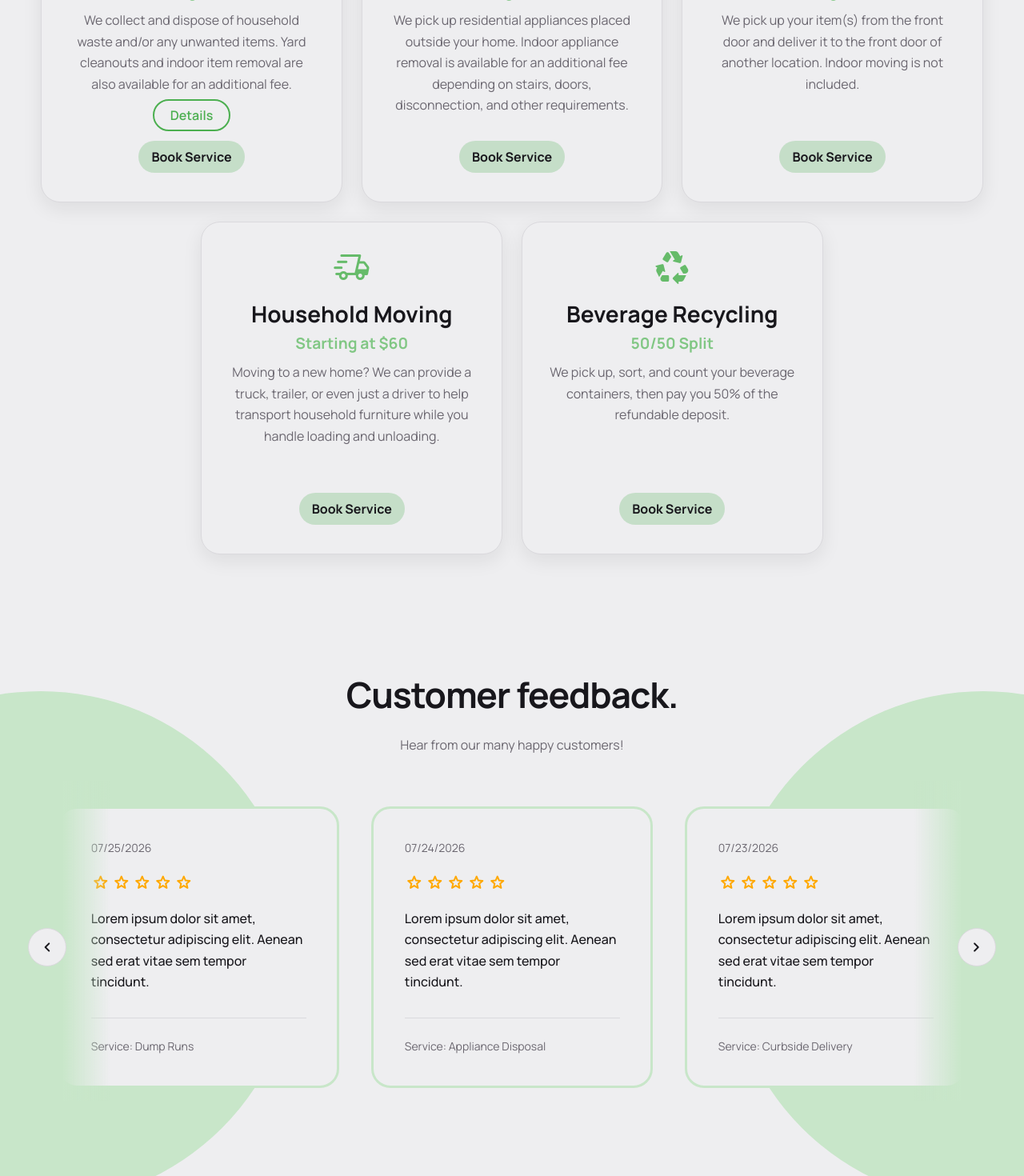
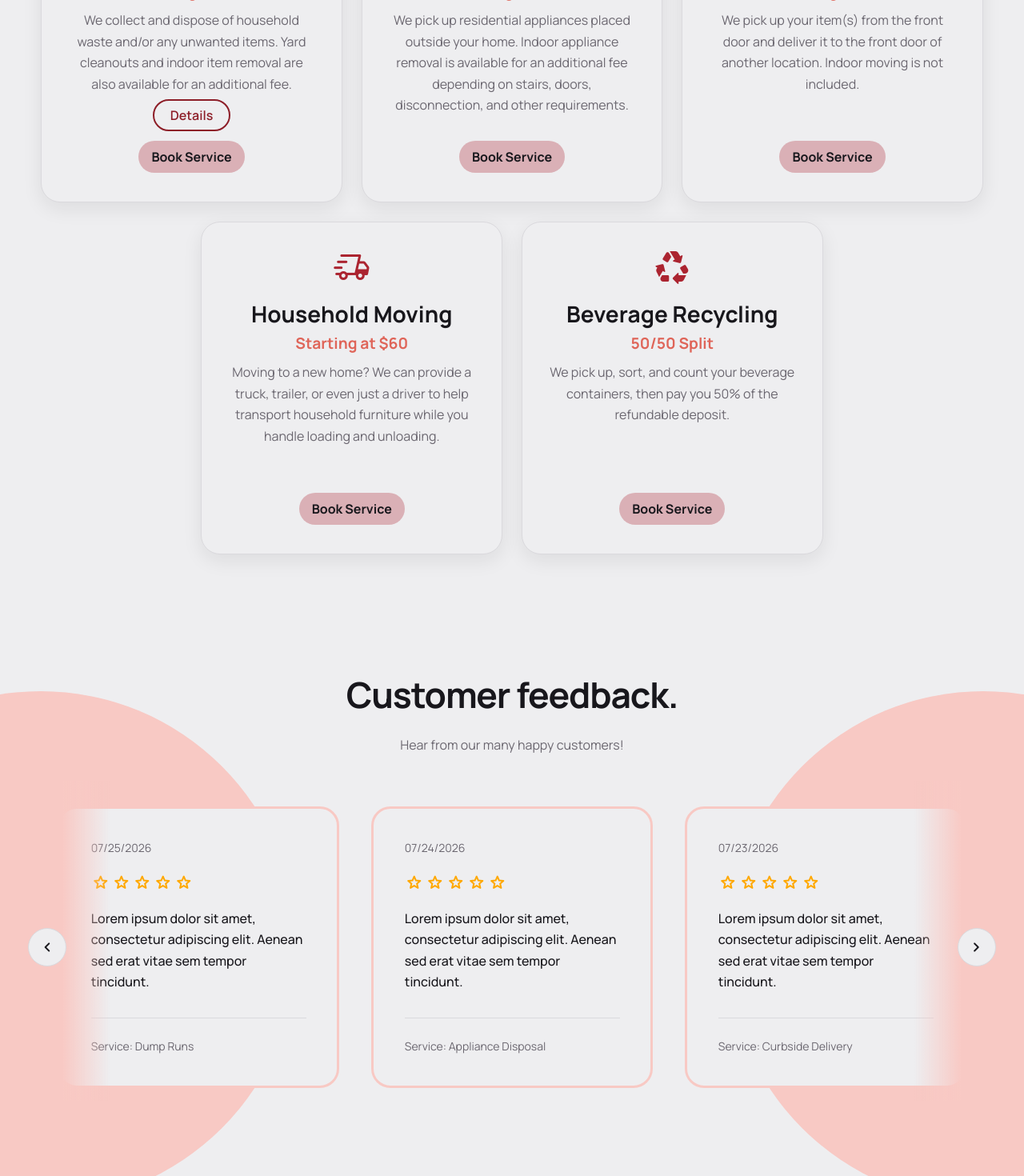
Before and after one commit to gwan-kib/CGT-Enterprises-Website, a React (Vite) app: page / in a window 1280 px wide. Shown: the part 1160-2630 px from the top of the page at 80% size. Built offline with nearby package versions, Linux system fonts and the light colour scheme.

Commit message:
style(brand): swap all remaining green accents to red equivalents
Replace every var(--color-brand-green-NNN) reference with
var(--color-brand-red-NNN) across services, faq, reviews,
review-form, and hero. Green tokens remain defined for future use.

```diff
--- a/src/styles/sections/faq.css
+++ b/src/styles/sections/faq.css
@@ -20,9 +20,9 @@
     @apply flex flex-col items-center justify-center text-center;
     margin-bottom: var(--space-4);
     padding: var(--space-4);
-    border: .1rem solid var(--color-brand-green-600);
+    border: .1rem solid var(--color-brand-red-600);
     border-radius: 1.5rem;
-    background: var(--color-brand-green-200);
+    background: var(--color-brand-red-200);
     transition: .2s all var(--easing-standard);
   }
 
@@ -32,7 +32,7 @@
     border: none;
     width: 100%;
     background: none;
-    color: var(--color-brand-green-600);
+    color: var(--color-brand-red-600);
     cursor: pointer;
     font-family: inherit;
     font-size: 1.25rem;
@@ -42,7 +42,7 @@
   }
 
   .faq-item__question:hover {
-    color: var(--color-brand-green-600);
+    color: var(--color-brand-red-600);
   }
 
   .faq-item__question::after {
@@ -52,7 +52,7 @@
     left: 50%;
     width: 70%;
     height: .1rem;
-    background: var(--color-brand-green-600);
+    background: var(--color-brand-red-600);
     transform: translateX(-50%);
     opacity: 0;
     transition: opacity .2s var(--easing-standard);
@@ -67,7 +67,7 @@
   }
 
   .faq-item__question--open:hover::after {
-    background: var(--color-brand-green-600);
+    background: var(--color-brand-red-600);
   }
 
   .faq-item__question-text {
@@ -107,7 +107,7 @@
     margin-inline: auto;
     max-width: 90%;
     padding-top: var(--space-2);
-    color: var(--color-brand-green-900);
+    color: var(--color-brand-red-900);
   }
 }
 
--- a/src/styles/sections/hero.css
+++ b/src/styles/sections/hero.css
@@ -36,7 +36,7 @@
   }
 
   .hero-section__title-accent {
-    color: var(--color-brand-green-400);
+    color: var(--color-brand-red-400);
   }
 
   .hero-section__summary {
--- a/src/styles/sections/review-form.css
+++ b/src/styles/sections/review-form.css
@@ -55,7 +55,7 @@
   }
 
   .review-form__rating-star--active {
-    color: var(--color-brand-green-500);
+    color: var(--color-brand-red-500);
   }
 
   .review-form__rating-star--active .material-symbols-rounded {
@@ -93,7 +93,7 @@
     position: relative;
     width: 100%;
     aspect-ratio: 16 / 10;
-    color: var(--color-brand-green-500);
+    color: var(--color-brand-red-500);
 
     --center-size: 15rem;
 
--- a/src/styles/sections/reviews.css
+++ b/src/styles/sections/reviews.css
@@ -3,7 +3,7 @@
     position: relative;
     overflow: hidden;
 
-    --fade-color: var(--color-brand-green-200);
+    --fade-color: var(--color-brand-red-200);
     --carousel-padding: var(--space-10);
     --fade-start-in-circle: -15%;
     --circle-size: clamp(
@@ -101,9 +101,9 @@
     min-height: 22rem;
     padding: clamp(var(--space-6), 3vw, var(--space-10));
     border-radius: 1.5rem;
-    border: solid .2rem var(--color-brand-green-200);
+    border: solid .2rem var(--color-brand-red-200);
     background: var(--color-neutral-100);
-    box-shadow: 0 0 0 var(--color-brand-green-500);
+    box-shadow: 0 0 0 var(--color-brand-red-500);
     scroll-snap-align: center;
     transition:
       all var(--transition-standard) var(--easing-standard);
@@ -111,7 +111,7 @@
 
   @media (hover: hover) and (pointer: fine) {
     .review-card:hover {
-      box-shadow: 0 0 2rem var(--color-brand-green-200);
+      box-shadow: 0 0 2rem var(--color-brand-red-200);
       transform: translateY(calc(var(--space-2) * -1));
     }
   }
--- a/src/styles/sections/services.css
+++ b/src/styles/sections/services.css
@@ -33,7 +33,7 @@
 
   .service-card__icon {
     margin-bottom: var(--space-4);
-    color: var(--color-brand-green-500, #66bb6a);
+    color: var(--color-brand-red-500, #ab2430);
     font-size: 3rem;
     line-height: 1;
   }
@@ -45,7 +45,7 @@
   .service-card__price {
     margin-top: var(--space-1);
     margin-bottom: var(--space-2);
-    color: var(--color-brand-green-400);
+    color: var(--color-brand-red-400);
     font-size: 1.2rem;
     font-weight: 700;
     line-height: 1.55;
@@ -77,7 +77,7 @@
     margin: var(--space-1);
     padding-inline: var(--space-4);
     border-radius: 999px;
-    background: color-mix(in srgb, var(--color-brand-green-500) 30%, transparent);
+    background: color-mix(in srgb, var(--color-brand-red-500) 30%, transparent);
     color: var(--color-neutral-900);
     font-size: 1rem;
     font-weight: 700;
@@ -88,7 +88,7 @@
 
   .service-card__link:hover,
   .service-card__link:focus-visible {
-    background: var(--color-brand-green-400);
+    background: var(--color-brand-red-400);
     color: var(--color-neutral-500);
   }
 
@@ -96,10 +96,10 @@
     @apply inline-flex items-center justify-center;
     min-height: var(--space-10);
     padding-inline: var(--space-5);
-    border: 2px solid var(--color-brand-green-600);
+    border: 2px solid var(--color-brand-red-600);
     border-radius: 999px;
     background: transparent;
-    color: var(--color-brand-green-600);
+    color: var(--color-brand-red-600);
     font-family: inherit;
     font-size: 1rem;
     font-weight: 600;
@@ -112,11 +112,11 @@
   }
 
   .service-card__details:hover {
-    background: var(--color-brand-green-200);
+    background: var(--color-brand-red-200);
   }
 
   .service-card__details:focus-visible {
-    outline: 2px solid var(--color-brand-green-600);
+    outline: 2px solid var(--color-brand-red-600);
     outline-offset: 2px;
   }
 
@@ -145,10 +145,10 @@
     width: 3rem;
     height: 3rem;
     padding-inline: var(--space-5);
-    border: 2px solid var(--color-brand-green-600);
+    border: 2px solid var(--color-brand-red-600);
     border-radius: 999px;
     background: transparent;
-    color: var(--color-brand-green-600);
+    color: var(--color-brand-red-600);
     font-family: inherit;
     font-size: 1rem;
     font-weight: 600;
@@ -161,11 +161,11 @@
   }
 
   .service-card__details-close-bottom:hover {
-    background: var(--color-brand-green-200);
+    background: var(--color-brand-red-200);
   }
 
   .service-card__details-close-bottom:focus-visible {
-    outline: 2px solid var(--color-brand-green-600);
+    outline: 2px solid var(--color-brand-red-600);
     outline-offset: 2px;
   }
 
```
